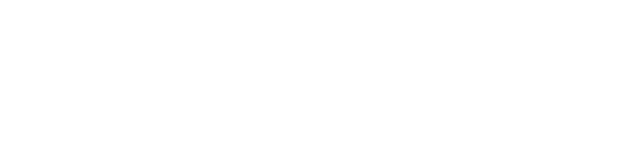
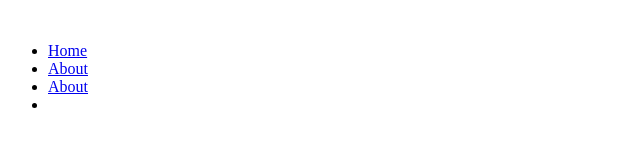
Before and after one commit to codingwizard-abid/leader-board, a plain HTML site: page index.html in a window 1280 px wide. Shown: the whole page, without its empty margins (0-640 px from the left). Drawn offline with Linux system fonts and the light colour scheme.

Commit message:
first code

```diff
--- a/index.html
+++ b/index.html
@@ -10,7 +10,21 @@
 <body>
    <!-- Main Code Start -->
    <header class="header">
-
+      <div class="container">
+         <nav class="menu">
+            <a href="index.html" class="logo">
+               <img src="" alt="">
+            </a>
+            <ul class="menu">
+               <li><a href="#">Home</a></li>
+               <li><a href="#">About</a></li>
+               <li><a href="#">About</a></li>
+               <li>
+                  <img src="" alt="">
+               </li>
+            </ul>
+         </nav>
+      </div>
    </header>
 </body>
 </html>
```
